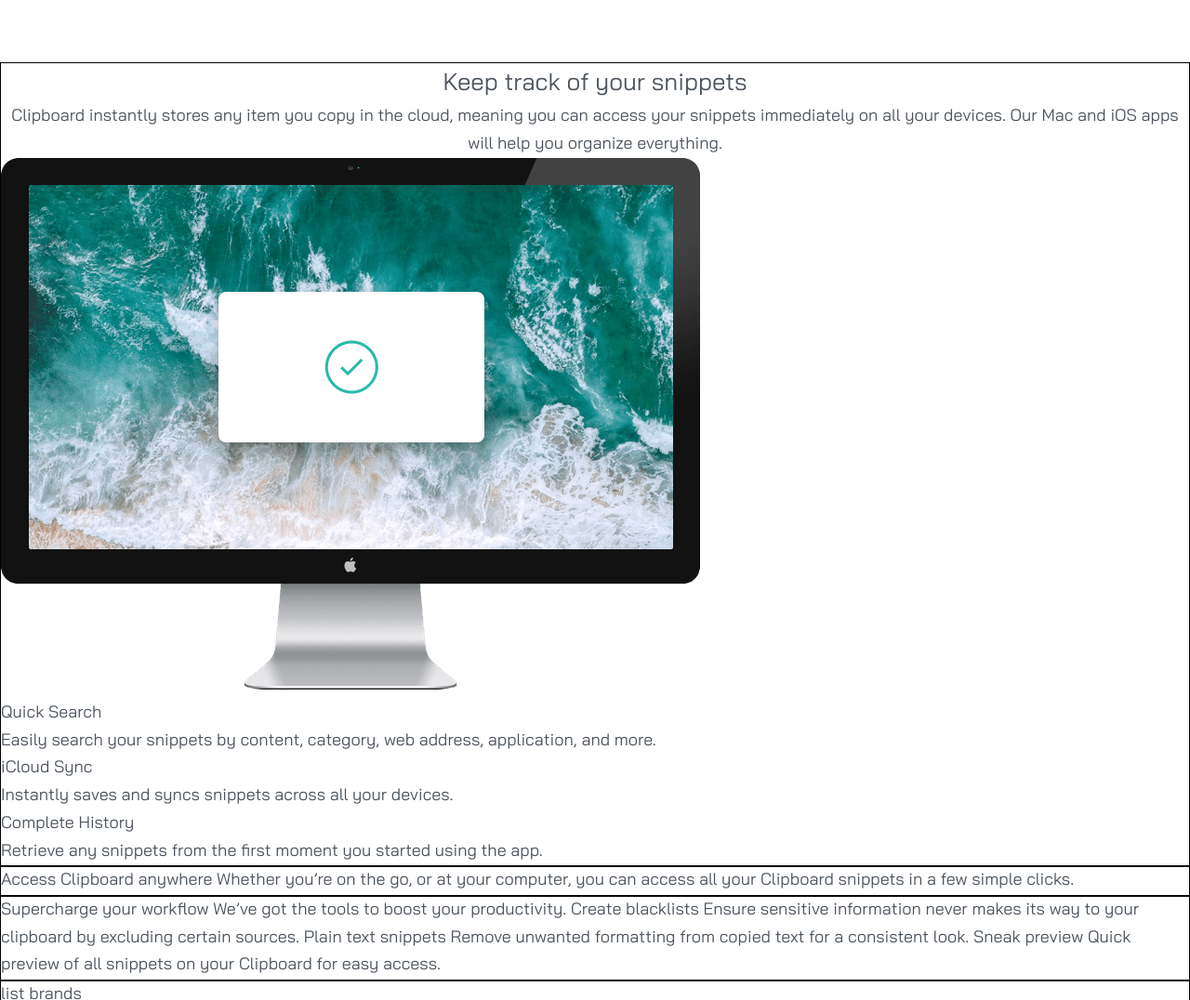
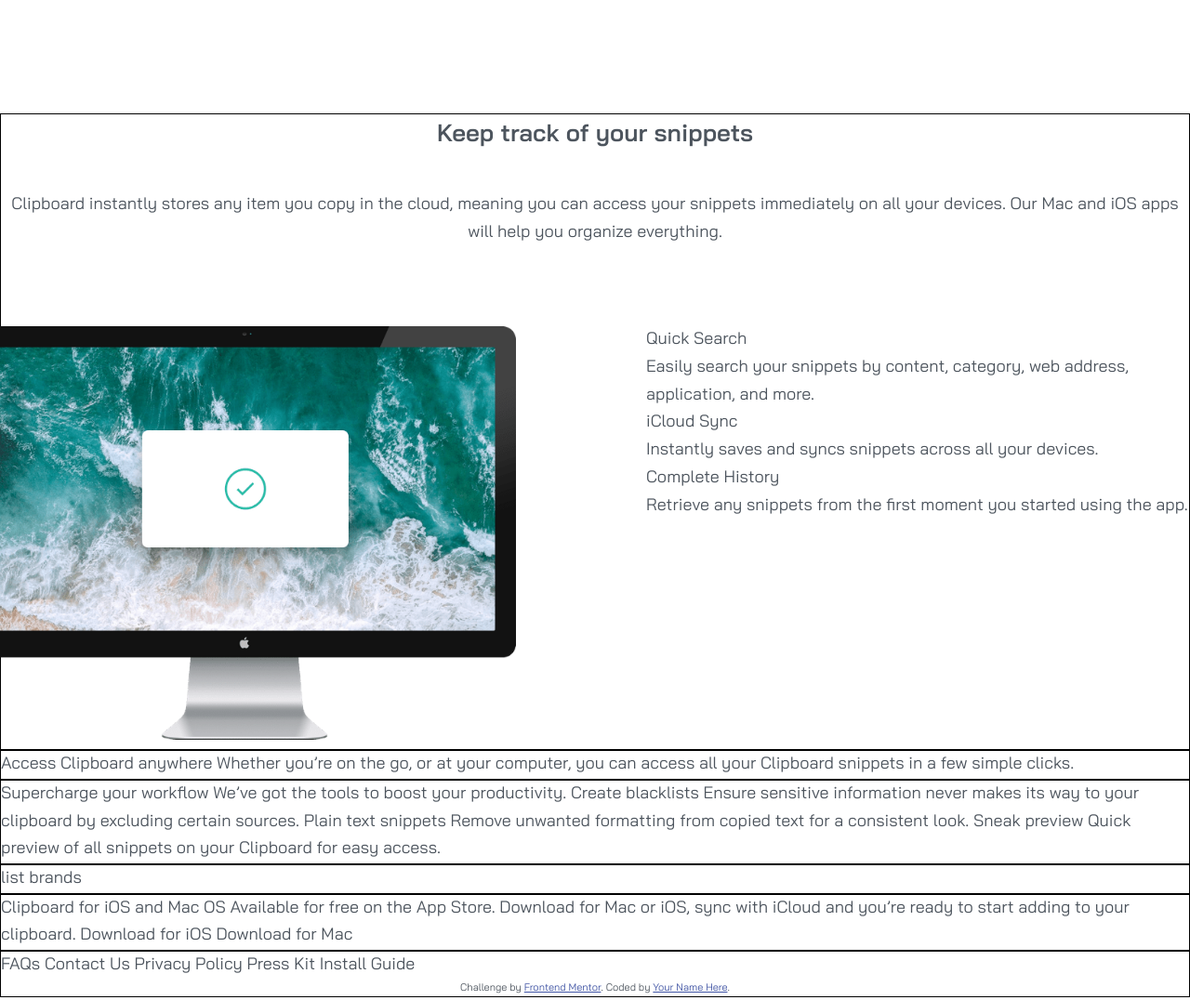
Before and after one commit to Thr0TT1e/clipboard-landing-page-master, a website: page app/index.html in a window 1280 px wide. Shown: the part 580-1656 px from the top of the page at 93% size. Drawn offline with Linux system fonts and the light colour scheme.

Commit message:
Two commit

```diff
--- a/app/index.html
+++ b/app/index.html
@@ -42,11 +42,11 @@
   <p>Clipboard instantly stores any item you copy in the cloud,
     meaning you can access your snippets immediately on all your
     devices. Our Mac and iOS apps will help you organize everything.</p>
-  <div>
-    <div>
+  <div class="desktop-full">
+    <div class="img-desktop">
       <img src="./img/image-computer.png" alt="">
     </div>
-    <div>
+    <div class="text-desktop">
       <h3>Quick Search</h3>
 
       <p>Easily search your snippets by content, category, web address, application, and more.</p>
--- a/app/sass/main.sass
+++ b/app/sass/main.sass
@@ -47,6 +47,7 @@
 		text-align: center
 		margin-bottom: 25px
 	p
+		margin-bottom: 55px
 		text-align: center
 	div
 		justify-self: center
@@ -75,9 +76,21 @@
 	display: grid
 	h2
 		font-size: 26px
+		font-weight: 600
 		text-align: center
+		margin-bottom: 40px
 	> p
 		text-align: center
+	.desktop-full
+		display: grid
+		grid-template-columns: 1fr 1fr
+		grid-column-gap: 110px
+		margin-top: 86px
+		.img-desktop img
+			width: 100%
+			height: auto
+			position: relative
+			left: -30px
 
 
 
```
Also changed, not shown: app/css/styles.min.css.
